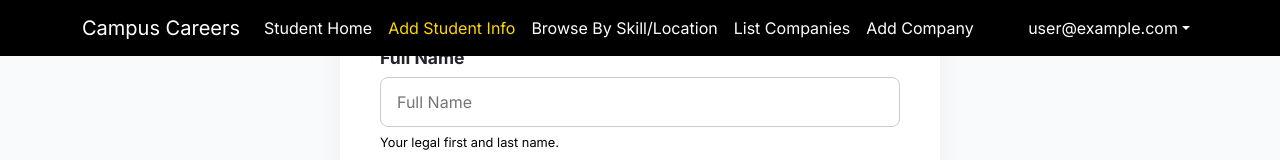
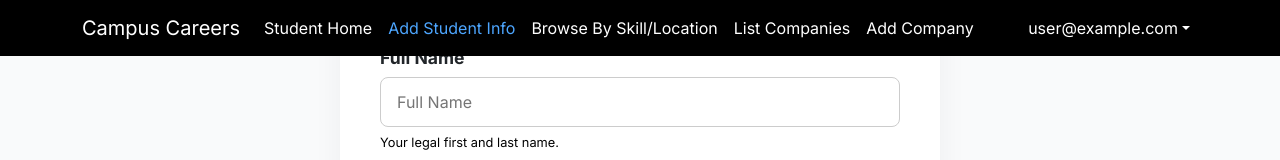
Before and after one commit to campus-careers/campus-careers-app, a Next.js app: page /setup in a window 1280 px wide. Shown: the top 160 px of the page. Built offline with nearby package versions, Linux system fonts and the light colour scheme; no server answers; sample sign-in values are in the browser's storage.

Commit message:
yoyoyoyo

```diff
--- a/src/app/globals.css
+++ b/src/app/globals.css
@@ -5,8 +5,6 @@ body {
   height: 100%;
   padding: 0;
   margin: 0;
-  background-color: #000000; /* 🛑 Set full background black */
-  color: #f8f9fa; /* ✅ Light text for contrast */
 }
 
 .wrapper {
@@ -17,22 +15,23 @@ body {
 }
 
 :root {
-  --nat-navbar-bg: #000000; /* 🛑 Navbar background: black */
-  --nat-navbar-bg-rgb: 0, 0, 0; /* 🛑 Navbar background RGB: black */
-  --nat-navbar-text-color: #ffffff; /* ✅ Navbar text: white */
-  --nat-navbar-highlight-text: #ffd700; /* ✅ Hover or active color: gold */
+  --nat-navbar-bg: #000000; /* 🔥 Changed to black background */
+  --nat-navbar-bg-rgb: 0, 0, 0;
+  --nat-navbar-text-color: white;
 }
 
+/* Footer text */
 footer, footer a {
   color: var(--nat-navbar-text-color);
 }
 
+/* Body setup */
 body {
   --bs-dark: var(--nat-navbar-bg);
   --bs-dark-rgb: var(--nat-navbar-bg-rgb);
 }
 
-/* Navbar Styles */
+/* Navbar base colors */
 body .navbar {
   --bs-navbar-active-color: var(--nat-navbar-highlight-text);
   --bs-navbar-brand-color: var(--nat-navbar-text-color);
@@ -41,22 +40,31 @@ body .navbar {
   --bs-navbar-hover-color: var(--nat-navbar-highlight-text);
 }
 
-/* Dropdown items */
+/* Dropdown fix inside dark navbar */
 .bg-dark a.dropdown-item {
   color: var(--nat-navbar-bg);
 }
 
+/* === Navbar Link Text === */
 .navbar-dark .nav-link,
 .navbar-dark .navbar-brand {
-  color: #ffffff; /* Default color: White */
+  color: #ffffff !important; /* Default: white */
+  transition: color 0.3s ease;
 }
 
 .navbar-dark .nav-link:hover,
 .navbar-dark .nav-link.active {
-  color: #3399ff !important; /* Hover + Active: Bright blue */
+  color: #4da6ff !important; /* 🔵 Hover/Active: bright blue */
 }
 
-/* Optional: Smooth fade transition */
-.navbar-dark .nav-link {
-  transition: color 0.2s ease-in-out;
+/* === Dropdown Menu Items === */
+.dropdown-menu .dropdown-item {
+  color: black;
+  transition: color 0.3s ease, background-color 0.3s ease;
 }
+
+.dropdown-menu .dropdown-item:hover,
+.dropdown-menu .dropdown-item:focus {
+  color: #4da6ff !important;           /* 🔵 Blue text */
+  background-color: #f0f0f0 !important; /* Light gray background */
+}
--- a/src/components/Navbar.tsx
+++ b/src/components/Navbar.tsx
@@ -1,10 +1,8 @@
-/* eslint-disable react/jsx-indent, @typescript-eslint/indent */
-
 'use client';
 
 import { useSession } from 'next-auth/react';
 import { usePathname } from 'next/navigation';
-import Link from 'next/link'; // ✅ Import Link
+import Link from 'next/link';
 import { Container, Nav, Navbar, NavDropdown } from 'react-bootstrap';
 import { BoxArrowRight, Lock, PersonFill, PersonPlusFill } from 'react-bootstrap-icons';
 
@@ -16,68 +14,50 @@ const NavBar: React.FC = () => {
   const pathName = usePathname();
 
   return (
-    <Navbar bg="dark" expand="lg">
+    <Navbar bg="dark" expand="lg" variant="dark">
       <Container>
         <Link href="/" passHref legacyBehavior>
           <Navbar.Brand>Campus Careers</Navbar.Brand>
         </Link>
         <Navbar.Toggle aria-controls="basic-navbar-nav" />
         <Navbar.Collapse id="basic-navbar-nav">
-          <Nav className="me-auto justify-content-start">
+          <Nav className="me-auto">
             {currentUser && (
               <>
                 <Link href="/student" passHref legacyBehavior>
-                  <Nav.Link active={pathName === '/student'}>
-                    Student Home
-                  </Nav.Link>
+                  <Nav.Link active={pathName === '/student'}>Student Home</Nav.Link>
                 </Link>
-
                 <Link href="/setup" passHref legacyBehavior>
-                  <Nav.Link active={pathName === '/setup'}>
-                    Add Student Info
-                  </Nav.Link>
+                  <Nav.Link active={pathName === '/setup'}>Add Student Info</Nav.Link>
                 </Link>
-
                 <Link href="/filter" passHref legacyBehavior>
-                  <Nav.Link active={pathName === '/filter'}>
-                    Browse By Skill/Location
-                  </Nav.Link>
+                  <Nav.Link active={pathName === '/filter'}>Browse By Skill/Location</Nav.Link>
                 </Link>
-
                 <Link href="/company" passHref legacyBehavior>
-                  <Nav.Link active={pathName === '/company'}>
-                    List Companies
-                  </Nav.Link>
+                  <Nav.Link active={pathName === '/company'}>List Companies</Nav.Link>
                 </Link>
-
                 <Link href="/add" passHref legacyBehavior>
-                  <Nav.Link active={pathName === '/add'}>
-                    Add Company
-                  </Nav.Link>
+                  <Nav.Link active={pathName === '/add'}>Add Company</Nav.Link>
                 </Link>
               </>
             )}
-
             {currentUser && role === 'ADMIN' && (
               <Link href="/admin" passHref legacyBehavior>
-                <Nav.Link active={pathName === '/admin'}>
-                  Admin
-                </Nav.Link>
+                <Nav.Link active={pathName === '/admin'}>Admin</Nav.Link>
               </Link>
             )}
           </Nav>
-
           <Nav>
             {session ? (
               <NavDropdown id="login-dropdown" title={currentUser}>
                 <Link href="/auth/signout" passHref legacyBehavior>
-                  <NavDropdown.Item id="login-dropdown-sign-out">
+                  <NavDropdown.Item>
                     <BoxArrowRight className="me-2" />
                     Sign Out
                   </NavDropdown.Item>
                 </Link>
                 <Link href="/auth/change-password" passHref legacyBehavior>
-                  <NavDropdown.Item id="login-dropdown-change-password">
+                  <NavDropdown.Item>
                     <Lock className="me-2" />
                     Change Password
                   </NavDropdown.Item>
@@ -86,13 +66,13 @@ const NavBar: React.FC = () => {
             ) : (
               <NavDropdown id="login-dropdown" title="Login">
                 <Link href="/auth/signin" passHref legacyBehavior>
-                  <NavDropdown.Item id="login-dropdown-sign-in">
+                  <NavDropdown.Item>
                     <PersonFill className="me-2" />
                     Sign In
                   </NavDropdown.Item>
                 </Link>
                 <Link href="/auth/signup" passHref legacyBehavior>
-                  <NavDropdown.Item id="login-dropdown-sign-up">
+                  <NavDropdown.Item>
                     <PersonPlusFill className="me-2" />
                     Sign Up
                   </NavDropdown.Item>
```
Also changed, not shown: src/app/not-authorized/page.tsx (+21 -6 lines).
